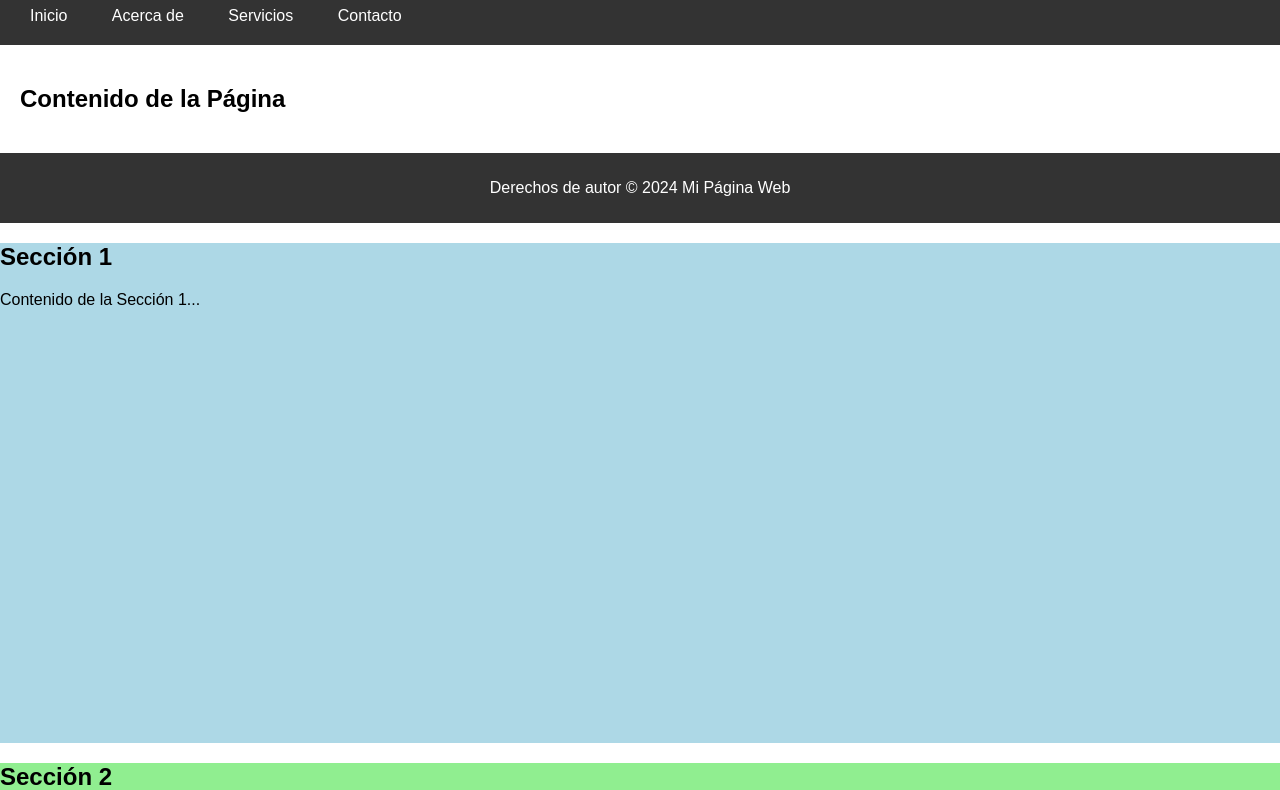
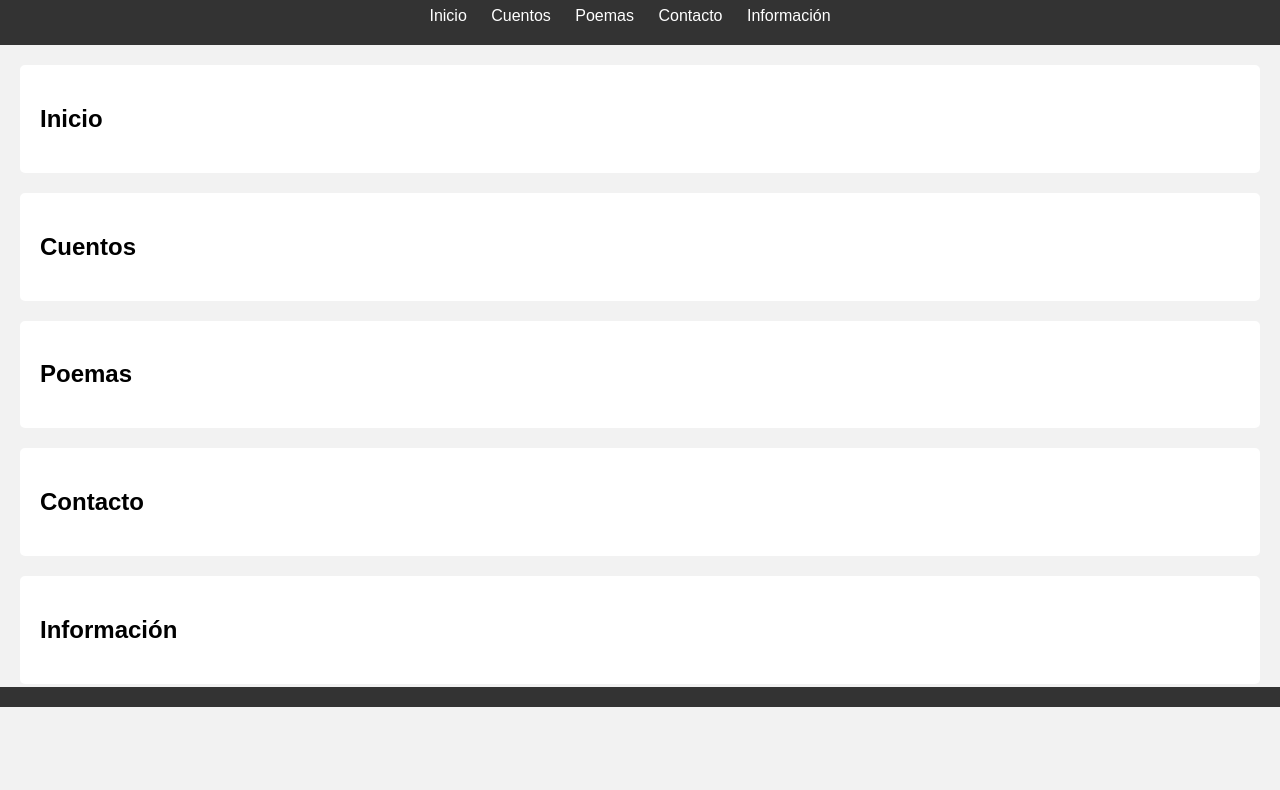
Before and after one commit to abelpro9990/abelpro99900, a plain HTML site: page index.html in a window 1280 px wide. Shown: the part 93-883 px from the top of the page. After the commit the page ends 800 px from the top, so only its background shows below. Drawn offline with Linux system fonts and the light colour scheme.

Commit message:
cuento feliz

```diff
--- a/index.html
+++ b/index.html
@@ -3,49 +3,100 @@
 <head>
     <meta charset="UTF-8">
     <meta name="viewport" content="width=device-width, initial-scale=1.0">
-    <title>feliz cuento</title>
-    <link rel="stylesheet" href="styles.css">
+    <title>Mi Página</title>
+    <style>
+        /* Estilos CSS */
+        /* Aquí puedes agregar estilos para personalizar el aspecto de tu página */
+        body {
+            font-family: Arial, sans-serif;
+            margin: 0;
+            padding: 0;
+            background-color: #f2f2f2;
+        }
+
+        header {
+            background-color: #333;
+            color: #fff;
+            padding: 20px;
+            text-align: center;
+        }
+
+        nav ul {
+            list-style-type: none;
+            margin: 0;
+            padding: 0;
+            text-align: center;
+        }
+
+        nav ul li {
+            display: inline;
+            margin-right: 20px;
+        }
+
+        nav ul li a {
+            color: #fff;
+            text-decoration: none;
+        }
+
+        section {
+            padding: 20px;
+            margin: 20px;
+            background-color: #fff;
+            border-radius: 5px;
+        }
+
+        footer {
+            background-color: #333;
+            color: #fff;
+            padding: 10px;
+            text-align: center;
+            position: fixed;
+            bottom: 0;
+            width: 100%;
+        }
+    </style>
 </head>
 <body>
     <header>
-        <h1>Mi Página Web</h1>
+        <h1>Mi Página</h1>
         <nav>
             <ul>
-                <li><a href="#">Inicio</a></li>
-                <li><a href="#">Acerca de</a></li>
-                <li><a href="#">Servicios</a></li>
-                <li><a href="#">Contacto</a></li>
+                <li><a href="#inicio">Inicio</a></li>
+                <li><a href="#cuento">Cuentos</a></li>
+                <li><a href="#poema">Poemas</a></li>
+                <li><a href="#contacto">Contacto</a></li>
+                <li><a href="#informacion">Información</a></li>
             </ul>
         </nav>
     </header>
-    <section>
-        <h2>Contenido de la Página</h2>
-        <!-- Tu contenido va aquí -->
+
+    <section id="inicio">
+        <h2>Inicio</h2>
+        <!-- Aquí puedes agregar contenido para la sección de inicio -->
     </section>
+
+    <section id="cuento">
+        <h2>Cuentos</h2>
+        <!-- Aquí puedes agregar tus cuentos -->
+    </section>
+
+    <section id="poema">
+        <h2>Poemas</h2>
+        <!-- Aquí puedes agregar tus poemas -->
+    </section>
+
+    <section id="contacto">
+        <h2>Contacto</h2>
+        <!-- Aquí puedes agregar un formulario de contacto u otra información de contacto -->
+    </section>
+
+    <section id="informacion">
+        <h2>Información</h2>
+        <!-- Aquí puedes agregar información sobre ti o cualquier otro contenido que desees -->
+    </section>
+
     <footer>
-        <p>Derechos de autor © 2024 Mi Página Web</p>
+        <!-- Aquí puedes agregar contenido para el pie de página si lo deseas -->
     </footer>
-
-    <div id="seccion1" style="height: 500px; background-color: lightblue;">
-        <h2>Sección 1</h2>
-        <p>Contenido de la Sección 1...</p>
-    </div>
-
-    <div id="seccion2" style="height: 500px; background-color: lightgreen;">
-        <h2>Sección 2</h2>
-        <p>Contenido de la Sección 2...</p>
-    </div>
-
-    <script>
-        function irASeccion2() {
-            var seccion2 = document.getElementById("seccion2");
-            var posicionSeccion2 = seccion2.offsetTop;
-
-            window.scrollTo({
-                top: posicionSeccion2,
-                behavior: 'smooth'
-            });
-        }
-    </script>
 </body>
 </html>
--- a/styles.css
+++ /dev/null
@@ -1,45 +0,0 @@
-/* Estilos generales */
-body {
-    font-family: Arial, sans-serif;
-    margin: 0;
-    padding: 0;
-}
-
-header {
-    background-color: #333;
-    color: #fff;
-    padding: 20px;
-}
-
-nav ul {
-    list-style-type: none;
-    margin: 0;
-    padding: 0;
-}
-
-nav ul li {
-    display: inline;
-    margin-right: 20px;
-}
-
-nav ul li a {
-    color: #fff;
-    text-decoration: none;
-    padding: 5px 10px;
-    border-radius: 5px;
-}
-
-nav ul li a:hover {
-    background-color: #555;
-}
-
-section {
-    padding: 20px;
-}
-
-footer {
-    background-color: #333;
-    color: #fff;
-    text-align: center;
-    padding: 10px 0;
-}
```
Also changed, not shown: 1 other file.
